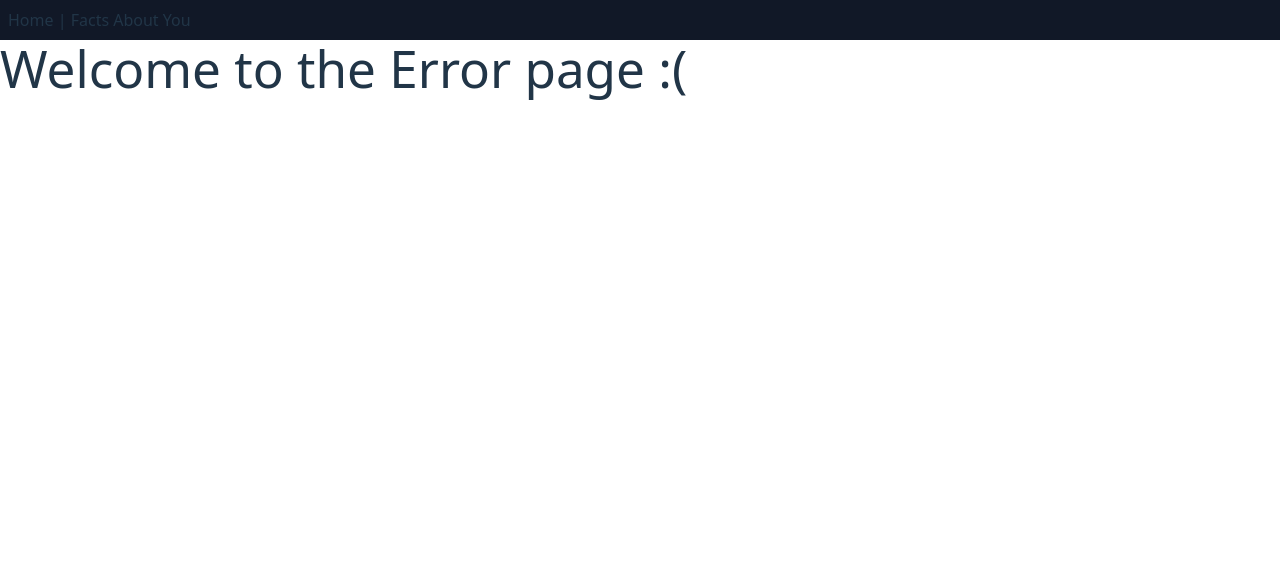
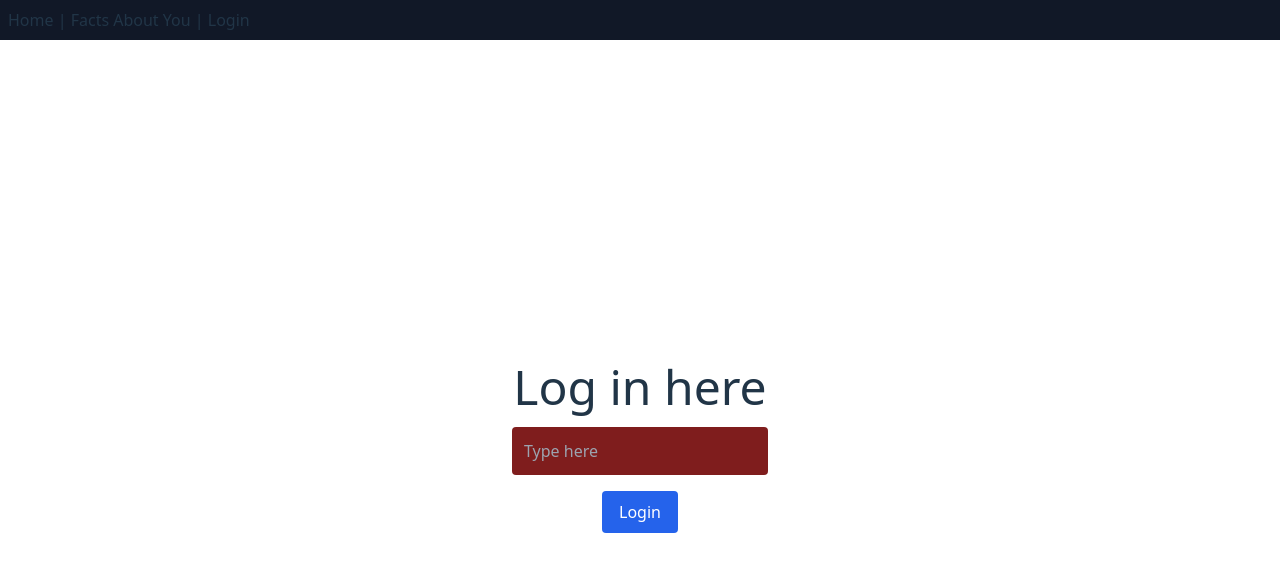
Before and after one commit to timbrady12345/FinalBusic, a React app in the folder frontend/: page /Login in a window 1280 px wide. Shown: the top 572 px of the page. Built offline with nearby package versions, Linux system fonts and the light colour scheme; the HTML template or start-up script is replaced by a standard one.

Commit message:
api in login page

```diff
--- a/frontend/package.json
+++ b/frontend/package.json
@@ -10,6 +10,10 @@
     "preview": "vite preview"
   },
   "dependencies": {
+    "cors": "^2.8.5",
+    "express": "^5.2.1",
+    "mongodb": "^7.0.0",
+    "mongoose": "^9.1.4",
     "react": "^19.2.0",
     "react-dom": "^19.2.0",
     "react-router-dom": "^7.10.1"
--- a/frontend/src/App.jsx
+++ b/frontend/src/App.jsx
@@ -3,17 +3,20 @@ import { BrowserRouter as Router, Routes, Route, Link } from "react-router-dom";
 import Home from "./pages/Home";
 import About from "./pages/About";
 import Error from "./pages/Error";
+import Login from "./pages/Login";
 
 export default function App() {
   return (
     <Router>
       <nav className="sticky w-screen p-2 w-full bg-gray-900">
-        <Link to="/">Home</Link> | <Link to="/About">Facts About You</Link>
+        <Link to="/">Home</Link> | <Link to="/About">Facts About You</Link> |{" "}
+        <Link to="/Login">Login</Link>
       </nav>
       <main>
         <Routes>
           <Route path="/" element={<Home />} />
           <Route path="/About" element={<About />} />
+          <Route path="/Login" element={<Login />} />
           <Route path="*" element={<Error />} />
         </Routes>
       </main>
--- a/frontend/src/pages/About.jsx
+++ b/frontend/src/pages/About.jsx
@@ -1,3 +1,7 @@
 export default function About() {
-  return <div></div>;
+  return (
+    <div className="w-full min-h-screen bg-red-500">
+      <h1 className="text-yellow-500">Ni XianZai Shi ZhongGuo Ren.</h1>
+    </div>
+  );
 }
--- /dev/null
+++ b/frontend/src/pages/Login.jsx
@@ -0,0 +1,43 @@
+import { useState } from "react";
+
+export default function Login() {
+  const [text, setText] = useState("");
+
+  const handleLogin = async () => {
+    try {
+      const res = await fetch("http://localhost:8000/login", {
+        method: "POST",
+        headers: { "Content-Type": "application/json" },
+        body: JSON.stringify({ name: text }),
+      });
+
+      const data = await res.json();
+      console.log(data);
+    } catch (err) {
+      console.error(err);
+    }
+  };
+
+  return (
+    <div className="flex flex-col w-full min-h-screen justify-center items-center">
+      <div className="flex flex-row w-full justify-center text-5xl p-4">
+        <a>Log in here</a>
+      </div>
+
+      <input
+        type="text"
+        placeholder="Type here"
+        className="bg-red-900 text-white w-64 p-3 rounded"
+        value={text}
+        onChange={(e) => setText(e.target.value)}
+      />
+
+      <button
+        onClick={handleLogin}
+        className="mt-4 bg-blue-600 text-white px-4 py-2 rounded"
+      >
+        Login
+      </button>
+    </div>
+  );
+}
```
Also changed, not shown: frontend/server.js (added, +55 -0 lines), 1 other file (tests, documents, lock files or other folders).
